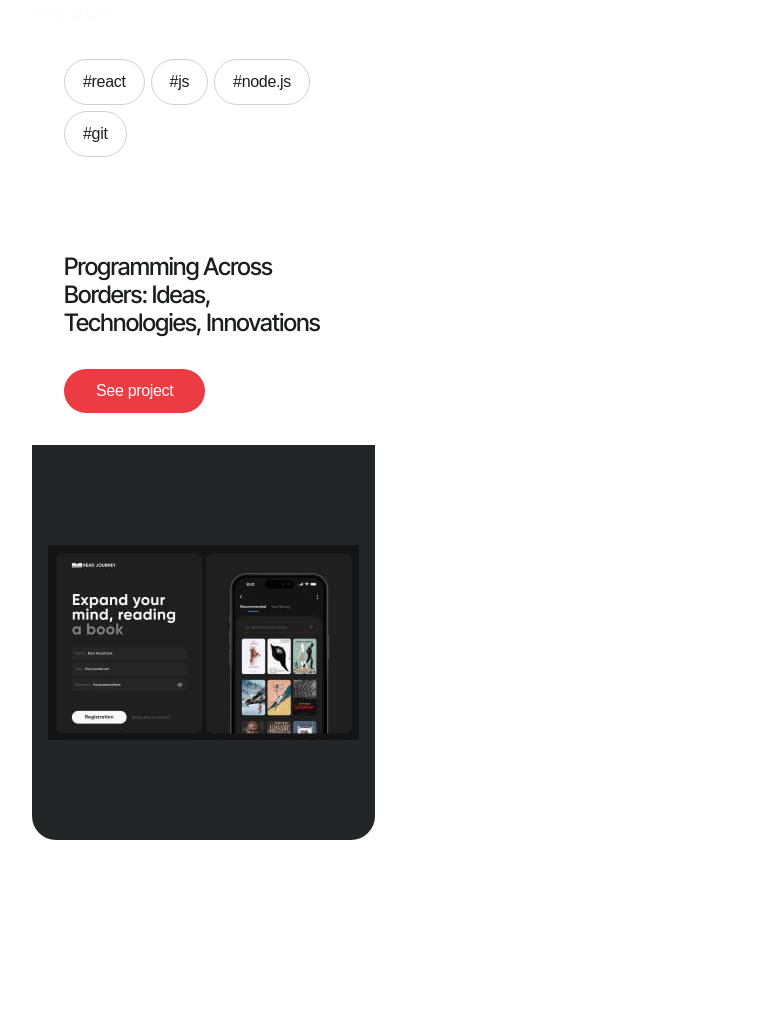
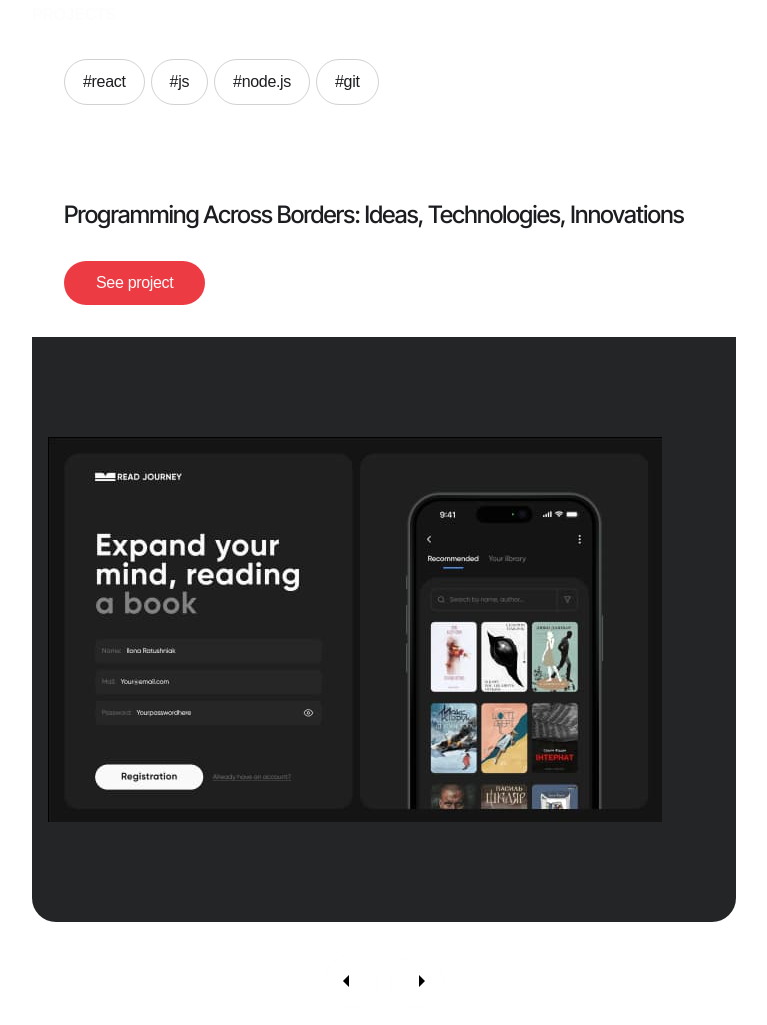
Before and after one commit to TOR10S/script-masters, a website built with Vite: page src/index.html in a window 1280 px wide. Shown: the part 85-1110 px from the top of the page, without its empty margins (256-1023 px from the left). Before the commit the page ends 973 px from the top, so only its background shows below. Built offline with nearby package versions, Linux system fonts and the light colour scheme; a web font is replaced by a local one.

Commit message:
mobile-with-errors

```diff
--- a/src/css/projects.css
+++ b/src/css/projects.css
@@ -11,7 +11,6 @@ text-transform: uppercase;
 .projects-list {
     display: flex;
     width: 343px;
-    overflow-x: hidden;
 }
 
 .project-info-wraper {
@@ -76,12 +75,19 @@ border-radius: 0px 0px 24px 24px;
     padding: 100px 16px;
 }
 
-.hiden-1{
-    display: none;
+.arrow-navigation {
+    margin-top: 32px;
+    display: flex;
+    justify-content: center;
+    gap: 12px;
 }
 
-.hiden-2{
-    display: none;
+.projects-button-prev, .projects-button-next {
+    display: flex;
+    justify-content: center;
+    align-items: center;
+    border-radius: 60px;
+border: 1px solid rgba(250, 250, 250, 0.20);
+background-color: transparent;
+padding: 14px
 }
-
-/*swiper*/
--- a/src/js/projects.js
+++ b/src/js/projects.js
@@ -0,0 +1,15 @@
+import Swiper from 'swiper/bundle';
+import 'swiper/css/bundle';
+
+// Initialize Swiper
+const swiper = new Swiper('.swiper-container', {
+  direction: 'horizontal',
+  loop: false,
+  effect: 'flip',
+  slidesPerView: 1,
+
+  navigation: {
+    nextEl: '.projects-button-next',
+    prevEl: '.projects-button-prev',
+  }
+});
--- a/src/partials/projects.html
+++ b/src/partials/projects.html
@@ -1,8 +1,9 @@
 <section>
     <div class="container">
         <h2 class="header-for-projects">Projects</h2>
-        <ul class="projects-list">
-            <li class="projects-item">
+        <div class="swiper-container">
+            <ul class="swiper-wrapper projects-list">
+                <li class="swiper-slide projects-item">
                     <div class="project-info-wraper">
                         <div class="project-tags">
                             <button class="tag">#react</button>
@@ -14,10 +15,15 @@
                         <button class="project-btn">See project</button>
                     </div>
                     <div class="project-img-wraper">
-                    <img src="../img/projects/project-img-1-1x.jpg" alt="books-project" class="project-img">
+                        <picture>
+                            <source srcset="../img/projects/project-img-1-1x.jpg 1x, ../img/projects/project-img-1-2x.jpg 2x" media="(max-width: 767px)">
+                            <source srcset="../img/projects/project-img-tablet-1-1x.jpg 1x, ../img/projects/project-img-tablet-1-2x.jpg 2x" media="(min-width: 768px)">
+                            <source srcset="../img/projects/project-img-desktop-1-1x.jpg 1x, ../img/projects/project-img-desktop-1-2x.jpg 2x" media="(min-width: 1440px)">
+                            <img src="../img/projects/project-img-1-1x.jpg" alt="Project Image 1" class="project-img">
+                        </picture>
                     </div>
                 </li>
-            <li class="projects-item hiden-1">
+                <li class="swiper-slide projects-item">
                     <div class="project-info-wraper">
                         <div class="project-tags">
                             <button class="tag">#react</button>
@@ -29,10 +35,15 @@
                         <button class="project-btn">See project</button>
                     </div>
                     <div class="project-img-wraper">
-                    <img src="../img/projects/project-img-2-1x.jpg" alt="books-project" class="project-img">
+                        <picture>
+                            <source srcset="../img/projects/project-img-2-1x.jpg 1x, ../img/projects/project-img-2-2x.jpg 2x" media="(max-width: 767px)">
+                            <source srcset="../img/projects/project-img-tablet-2-1x.jpg 1x, ../img/projects/project-img-tablet-2-2x.jpg 2x" media="(min-width: 768px)">
+                            <source srcset="../img/projects/project-img-desktop-2-1x.jpg 1x, ../img/projects/project-img-desktop-2-2x.jpg 2x" media="(min-width: 1440px)">
+                            <img src="../img/projects/project-img-2-1x.jpg" alt="Project Image 2" class="project-img">
+                        </picture>
                     </div>
                 </li>
-            <li class="projects-item hiden-2">
+                <li class="swiper-slide projects-item">
                     <div class="project-info-wraper">
                         <div class="project-tags">
                             <button class="tag">#react</button>
@@ -44,8 +55,19 @@
                         <button class="project-btn">See project</button>
                     </div>
                     <div class="project-img-wraper">
-                    <img src="../img/projects/project-img-3-1x.jpg" alt="books-project" class="project-img">
+                        <picture>
+                            <source srcset="../img/projects/project-img-3-1x.jpg 1x, ../img/projects/project-img-3-2x.jpg 2x" media="(max-width: 767px)">
+                            <source srcset="../img/projects/project-img-tablet-3-1x.jpg 1x, ../img/projects/project-img-tablet-3-2x.jpg 2x" media="(min-width: 768px)">
+                            <source srcset="../img/projects/project-img-desktop-3-1x.jpg 1x, ../img/projects/project-img-desktop-3-2x.jpg 2x" media="(min-width: 1440px)">
+                            <img src="../img/projects/project-img-3-1x.jpg" alt="Project Image 3" class="project-img">
+                        </picture>
                     </div>
                 </li>
             </ul>
+            <div class="arrow-navigation">
+                <button class="projects-button-prev"><svg class="projects-prev-arrow" width="24" height="24"><use href="../img/icons.svg#icon-arrow-narrow-left"></use></svg></button>
+                <button class="projects-button-next"><svg class="projects-next-arrow" width="24" height="24"><use href="../img/icons.svg#icon-arrow-narrow-right"></use></svg></button>
+            </div>
+        </div>
+    </div>
 </section>
```
Lines whose indentation alone changed are shown as unchanged.
